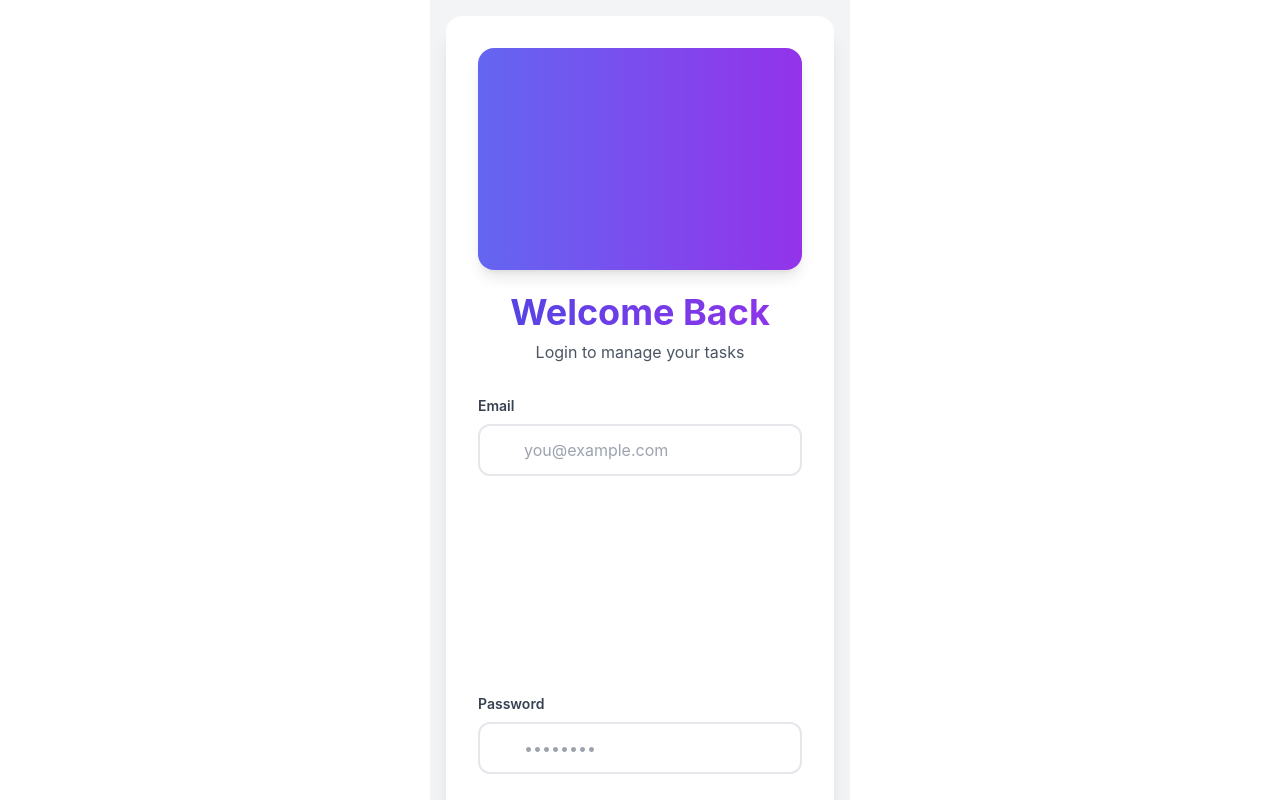
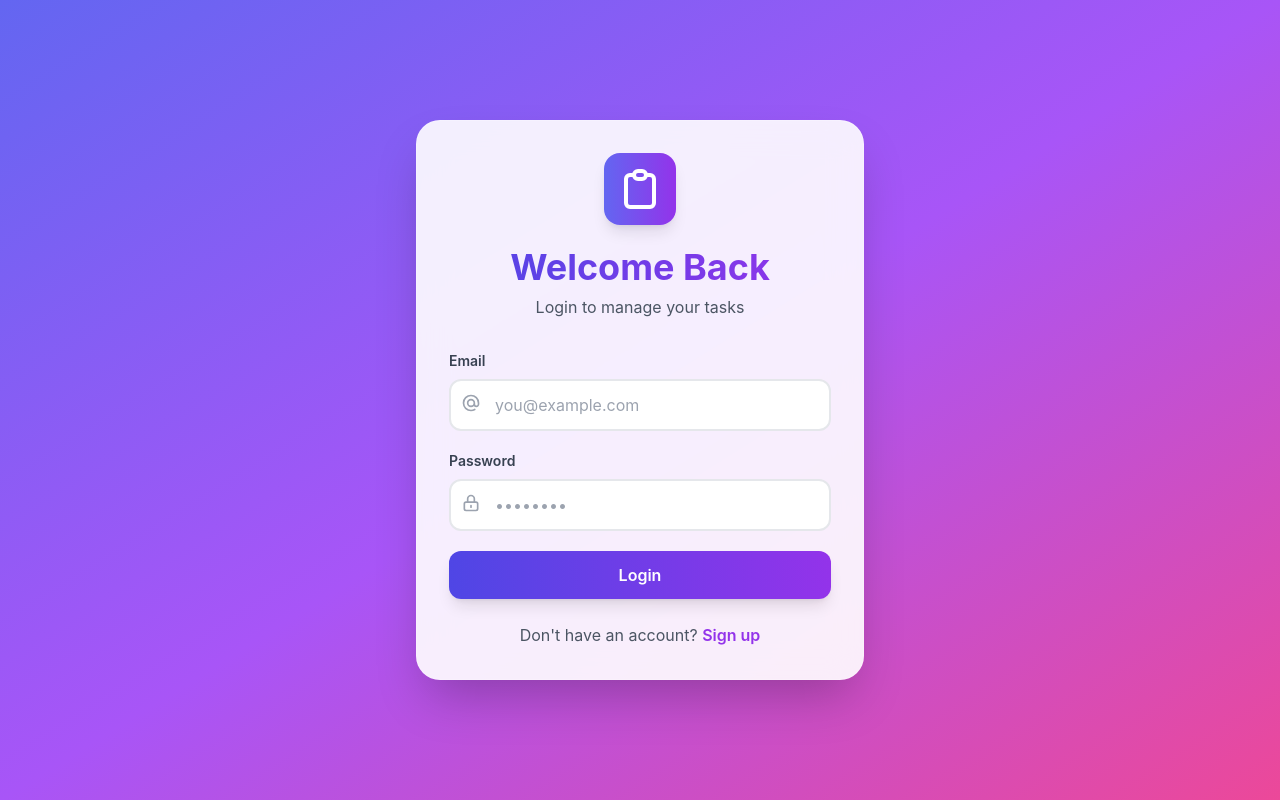
Before and after one commit to anubhav2415/task-manager-frontend, a React (Vite) app: page / in a window 1280 px wide. Shown: the top 800 px of the page. Built offline with nearby package versions, Linux system fonts and the light colour scheme.

Commit message:
REFIX app.jsx

```diff
--- a/src/App.jsx
+++ b/src/App.jsx
@@ -1,7 +1,7 @@
 import React, { useState, useEffect, createContext, useContext } from 'react';
 import { BarChart, Bar, XAxis, YAxis, CartesianGrid, Tooltip, Legend, PieChart, Pie, Cell, ResponsiveContainer } from 'recharts';
 
-const API_URL = 'https://task-manager-backend-zimx.onrender.com';
+const API_URL = 'https://task-manager-backend-zimx.onrender.comi';
 
 const api = {
   signup: (data) => fetch(`${API_URL}/auth/signup`, { method: 'POST', headers: { 'Content-Type': 'application/json' }, body: JSON.stringify(data) }).then(r => r.json()),
@@ -62,13 +62,12 @@ const AuthProvider = ({ children }) => {
 const useAuth = () => useContext(AuthContext);
 
 const AnimatedBackground = () => (
-  <div className="fixed inset-0 z-0 pointer-events-none">
-    <div className="absolute top-0 -left-4 w-56 h-56 bg-purple-300 rounded-full mix-blend-multiply filter blur-xl opacity-70 animate-blob"></div>
-    <div className="absolute top-0 -right-4 w-56 h-56 bg-yellow-300 rounded-full mix-blend-multiply filter blur-xl opacity-70 animate-blob animation-delay-2000"></div>
-    <div className="absolute -bottom-8 left-20 w-56 h-56 bg-pink-300 rounded-full mix-blend-multiply filter blur-xl opacity-70 animate-blob animation-delay-4000"></div>
+  <div className="fixed inset-0 -z-10 overflow-hidden">
+    <div className="absolute top-0 -left-4 w-72 h-72 bg-purple-300 rounded-full mix-blend-multiply filter blur-xl opacity-70 animate-blob"></div>
+    <div className="absolute top-0 -right-4 w-72 h-72 bg-yellow-300 rounded-full mix-blend-multiply filter blur-xl opacity-70 animate-blob animation-delay-2000"></div>
+    <div className="absolute -bottom-8 left-20 w-72 h-72 bg-pink-300 rounded-full mix-blend-multiply filter blur-xl opacity-70 animate-blob animation-delay-4000"></div>
   </div>
 );
-
 
 const Login = ({ onSwitch }) => {
   const [email, setEmail] = useState('');
@@ -86,17 +85,12 @@ const Login = ({ onSwitch }) => {
   };
 
   return (
-    <div className="min-h-screen grid place-items-center bg-gray-100 p-4">
-     {/* <AnimatedBackground /> */}
-      <div className="relative z-10 bg-white rounded-2xl shadow-xl p-8 w-full max-w-md">
+    <div className="min-h-screen bg-gradient-to-br from-indigo-500 via-purple-500 to-pink-500 flex items-center justify-center p-4 relative overflow-hidden">
+      <AnimatedBackground />
+      <div className="bg-white/90 backdrop-blur-lg rounded-3xl shadow-2xl p-8 w-full max-w-md transform hover:scale-105 transition-all duration-300 border border-white/20">
         <div className="text-center mb-8">
           <div className="inline-block p-3 bg-gradient-to-r from-indigo-500 to-purple-600 rounded-2xl mb-4 shadow-lg transform hover:rotate-12 transition-transform">
-           <svg
-  className="w-12 h-12 text-white flex-shrink-0"
-  viewBox="0 0 24 24"
-  width="48"
-  height="48"
-/><svg/>
+            <svg className="w-12 h-12 text-white" fill="none" stroke="currentColor" viewBox="0 0 24 24"><path strokeLinecap="round" strokeLinejoin="round" strokeWidth={2} d="M9 5H7a2 2 0 00-2 2v12a2 2 0 002 2h10a2 2 0 002-2V7a2 2 0 00-2-2h-2M9 5a2 2 0 002 2h2a2 2 0 002-2M9 5a2 2 0 012-2h2a2 2 0 012 2" /></svg>
           </div>
           <h2 className="text-4xl font-bold bg-gradient-to-r from-indigo-600 to-purple-600 bg-clip-text text-transparent">Welcome Back</h2>
           <p className="text-gray-600 mt-2">Login to manage your tasks</p>
@@ -106,24 +100,14 @@ const Login = ({ onSwitch }) => {
             <label className="block text-sm font-semibold text-gray-700 mb-2">Email</label>
             <div className="relative">
               <input type="email" value={email} onChange={(e) => setEmail(e.target.value)} className="w-full px-4 py-3 pl-11 border-2 border-gray-200 rounded-xl focus:ring-4 focus:ring-purple-300 focus:border-purple-500 transition-all outline-none" placeholder="you@example.com" />
-              <svg
-  className="w-12 h-12 text-white flex-shrink-0"
-  viewBox="0 0 24 24"
-  width="48"
-  height="48"
-/><svg/>
+              <svg className="absolute left-3 top-3.5 w-5 h-5 text-gray-400 group-focus-within:text-purple-500 transition-colors" fill="none" stroke="currentColor" viewBox="0 0 24 24"><path strokeLinecap="round" strokeLinejoin="round" strokeWidth={2} d="M16 12a4 4 0 10-8 0 4 4 0 008 0zm0 0v1.5a2.5 2.5 0 005 0V12a9 9 0 10-9 9m4.5-1.206a8.959 8.959 0 01-4.5 1.207" /></svg>
             </div>
           </div>
           <div className="group">
             <label className="block text-sm font-semibold text-gray-700 mb-2">Password</label>
             <div className="relative">
               <input type="password" value={password} onChange={(e) => setPassword(e.target.value)} onKeyPress={(e) => e.key === 'Enter' && handleSubmit()} className="w-full px-4 py-3 pl-11 border-2 border-gray-200 rounded-xl focus:ring-4 focus:ring-purple-300 focus:border-purple-500 transition-all outline-none" placeholder="••••••••" />
-             <svg
-  className="w-12 h-12 text-white flex-shrink-0"
-  viewBox="0 0 24 24"
-  width="48"
-  height="48"
-/><svg/>
+              <svg className="absolute left-3 top-3.5 w-5 h-5 text-gray-400 group-focus-within:text-purple-500 transition-colors" fill="none" stroke="currentColor" viewBox="0 0 24 24"><path strokeLinecap="round" strokeLinejoin="round" strokeWidth={2} d="M12 15v2m-6 4h12a2 2 0 002-2v-6a2 2 0 00-2-2H6a2 2 0 00-2 2v6a2 2 0 002 2zm10-10V7a4 4 0 00-8 0v4h8z" /></svg>
             </div>
           </div>
           {error && <div className="bg-red-50 border-l-4 border-red-500 p-4 rounded-lg animate-shake"><p className="text-red-700 text-sm font-medium">{error}</p></div>}
@@ -155,22 +139,12 @@ const Signup = ({ onSwitch }) => {
   };
 
   return (
-    <>
-    <h1 style={{ position: "fixed", top: 0, left: 0, background: "red", color: "white", zIndex: 99999 }}>
-      LOGIN COMPONENT LOADED
-    </h1>
-   <div className="min-h-screen grid place-items-center bg-gray-100 p-4">
-      {/* <AnimatedBackground /> */}
-      <div className="relative z-10 bg-white rounded-2xl shadow-xl p-8 w-full max-w-md">
+    <div className="min-h-screen bg-gradient-to-br from-blue-500 via-indigo-500 to-purple-600 flex items-center justify-center p-4 relative overflow-hidden">
+      <AnimatedBackground />
+      <div className="bg-white/90 backdrop-blur-lg rounded-3xl shadow-2xl p-8 w-full max-w-md transform hover:scale-105 transition-all duration-300 border border-white/20">
         <div className="text-center mb-8">
           <div className="inline-block p-3 bg-gradient-to-r from-blue-500 to-indigo-600 rounded-2xl mb-4 shadow-lg transform hover:rotate-12 transition-transform">
-            <svg
-  className="w-12 h-12 text-white flex-shrink-0"
-  viewBox="0 0 24 24"
-  width="48"
-  height="48"
-/><svg/>
-
+            <svg className="w-12 h-12 text-white" fill="none" stroke="currentColor" viewBox="0 0 24 24"><path strokeLinecap="round" strokeLinejoin="round" strokeWidth={2} d="M18 9v3m0 0v3m0-3h3m-3 0h-3m-2-5a4 4 0 11-8 0 4 4 0 018 0zM3 20a6 6 0 0112 0v1H3v-1z" /></svg>
           </div>
           <h2 className="text-4xl font-bold bg-gradient-to-r from-blue-600 to-indigo-600 bg-clip-text text-transparent">Create Account</h2>
           <p className="text-gray-600 mt-2">Join us and start managing tasks</p>
@@ -186,28 +160,19 @@ const Signup = ({ onSwitch }) => {
         <div className="mt-6 text-center"><p className="text-gray-600">Already have an account? <button onClick={onSwitch} className="text-indigo-600 hover:text-indigo-700 font-semibold hover:underline transition-all">Login</button></p></div>
       </div>
     </div>
-    </>
   );
 };
 const Dashboard = () => {
   const { token } = useAuth();
   const [analytics, setAnalytics] = useState(null);
 
- useEffect(() => {
-  if (!token) return;
-
-  const fetchAnalytics = async () => {
-    try {
+  useEffect(() => {
+    const fetchAnalytics = async () => {
       const data = await api.getAnalytics(token);
       setAnalytics(data);
-    } catch (err) {
-      console.error(err);
-    }
-  };
-
-  fetchAnalytics();
-}, [token]);
-
+    };
+    fetchAnalytics();
+  }, [token]);
 
   if (!analytics) return <div className="flex items-center justify-center h-96"><div className="animate-spin rounded-full h-16 w-16 border-t-4 border-b-4 border-purple-600"></div></div>;
 
@@ -257,11 +222,7 @@ const TaskList = () => {
   const [filter, setFilter] = useState('all');
   const [formData, setFormData] = useState({ title: '', description: '', status: 'todo', priority: 'medium', assignedTo: '', dueDate: '' });
 
- useEffect(() => {
-  if (!token) return;
-  fetchTasks();
-  fetchUsers();
-}, [token]);
+  useEffect(() => { fetchTasks(); fetchUsers(); }, [token]);
 
   const fetchTasks = async () => { const data = await api.getTasks(token); setTasks(data); };
   const fetchUsers = async () => { const data = await api.getUsers(token); setUsers(data); };
@@ -351,16 +312,7 @@ const App = () => {
   const [currentPage, setCurrentPage] = useState('dashboard');
   const { user, logout } = useAuth();
 
- if (!user) {
-  return (
-    <div className="min-h-screen flex items-center justify-center bg-white text-black">
-      {showSignup
-        ? <Signup onSwitch={() => setShowSignup(false)} />
-        : <Login onSwitch={() => setShowSignup(true)} />}
-    </div>
-  );
-}
-
+  if (!user) return showSignup ? <Signup onSwitch={() => setShowSignup(false)} /> : <Login onSwitch={() => setShowSignup(true)} />;
 
   return (
     <div className="min-h-screen bg-gradient-to-br from-gray-50 to-blue-50">
```
